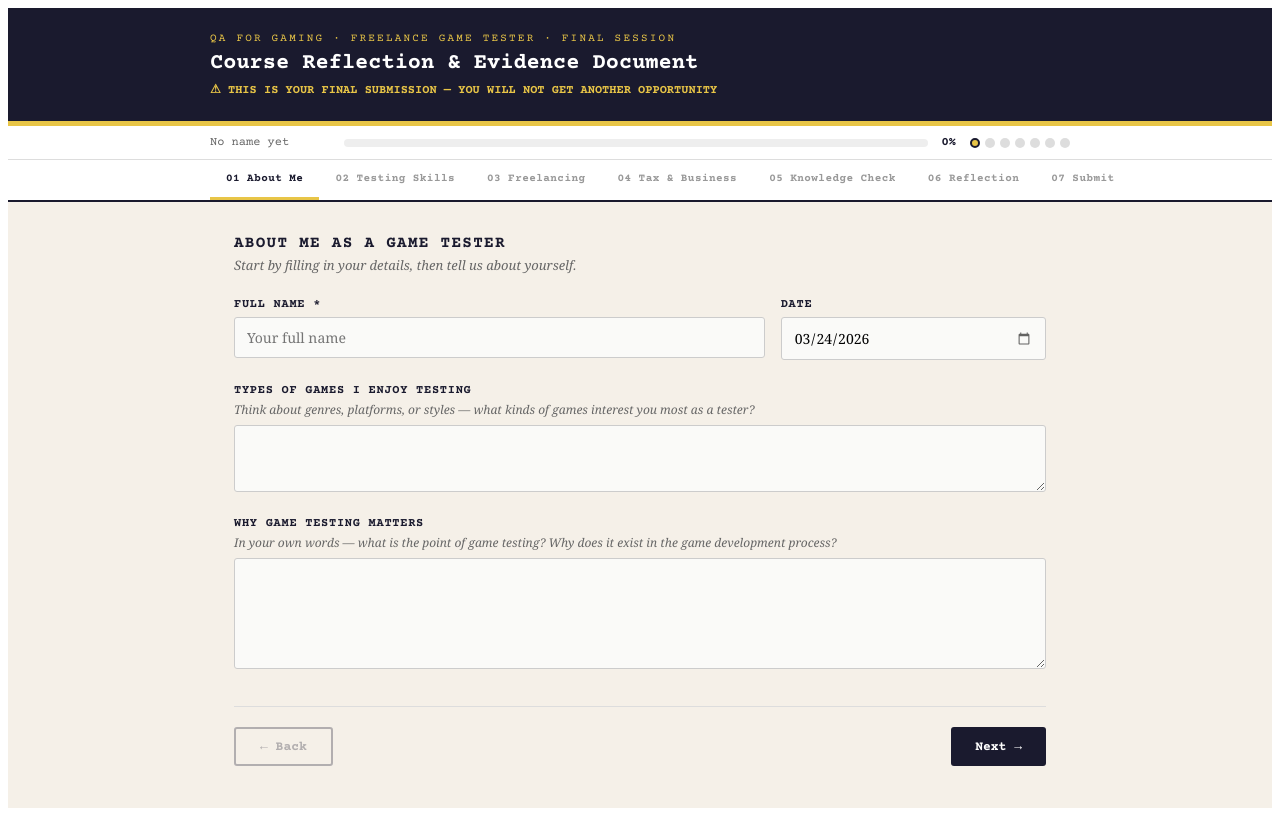
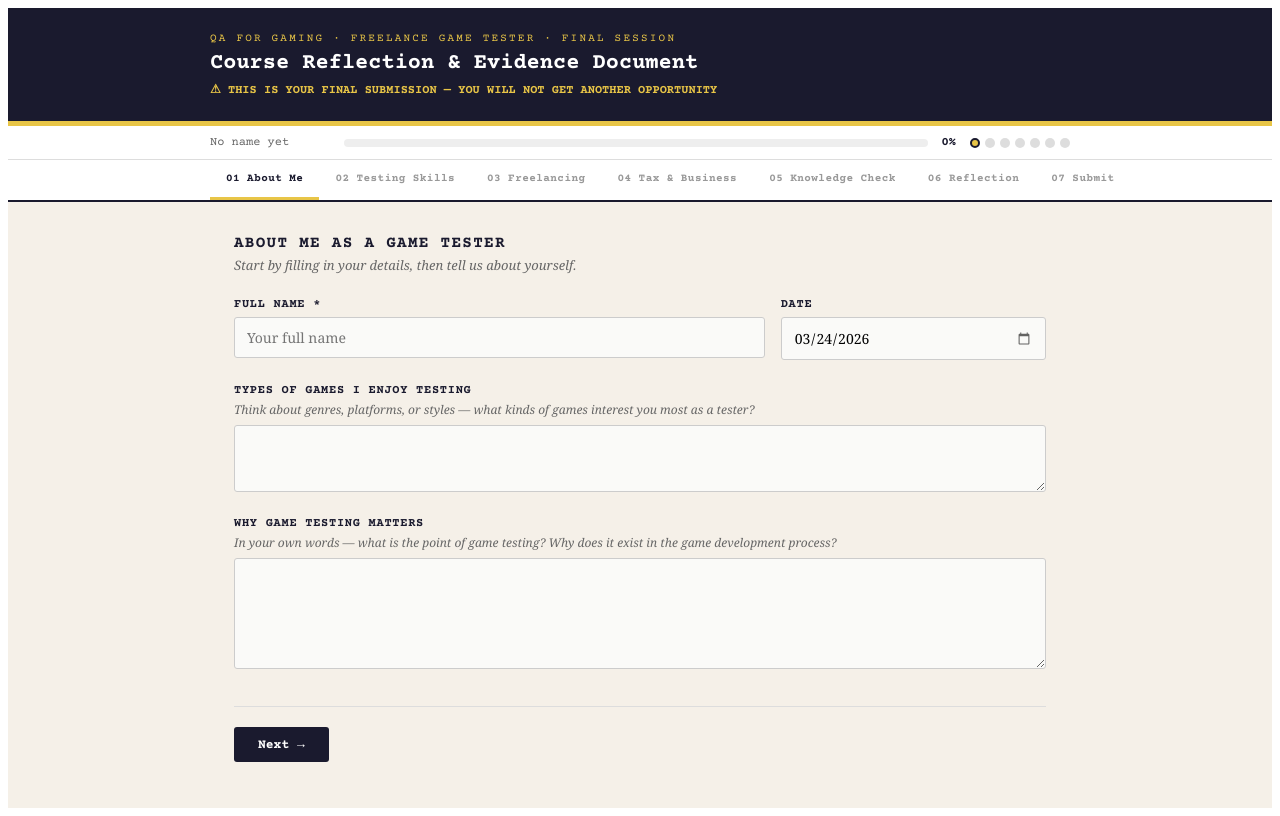
Before and after one commit to iainyouthoptions-ui/qa-tools, a React (Vite) app: page / in a window 1280 px wide. Built offline with nearby package versions, Linux system fonts and the light colour scheme.

Commit message:
removing back button from start screen

```diff
--- a/src/App.jsx
+++ b/src/App.jsx
@@ -491,8 +491,7 @@ const allSectionsComplete = tabComplete.about && tabComplete.testing && tabCompl
         )}
 
         <div className="no-print" style={{ display: "flex", justifyContent: "space-between", marginTop: "32px", paddingTop: "20px", borderTop: "1px solid #ddd" }}>
-          <button onClick={() => goTo("back")} disabled={activeTab === "about"} style={{ background: "none", border: "2px solid #1a1a2e", borderRadius: "3px", color: "#1a1a2e", padding: "10px 24px", fontFamily: "'Courier Prime', monospace", fontSize: "13px", fontWeight: "700", cursor: activeTab === "about" ? "not-allowed" : "pointer", opacity: activeTab === "about" ? 0.3 : 1 }}>← Back</button>
-{activeTab !== "submit" && <button onClick={() => goTo("next")} style={{ background: "#1a1a2e", border: "none", borderRadius: "3px", color: "#fff", padding: "10px 24px", fontFamily: "'Courier Prime', monospace", fontSize: "13px", fontWeight: "700", cursor: "pointer" }}>Next →</button>}        </div>
+{activeTab !== "about" && <button onClick={() => goTo("back")} style={{ background: "none", border: "2px solid #1a1a2e", borderRadius: "3px", color: "#1a1a2e", padding: "10px 24px", fontFamily: "'Courier Prime', monospace", fontSize: "13px", fontWeight: "700", cursor: "pointer" }}>← Back</button>}{activeTab !== "submit" && <button onClick={() => goTo("next")} style={{ background: "#1a1a2e", border: "none", borderRadius: "3px", color: "#fff", padding: "10px 24px", fontFamily: "'Courier Prime', monospace", fontSize: "13px", fontWeight: "700", cursor: "pointer" }}>Next →</button>}        </div>
 
       </div>
     </div>
```
